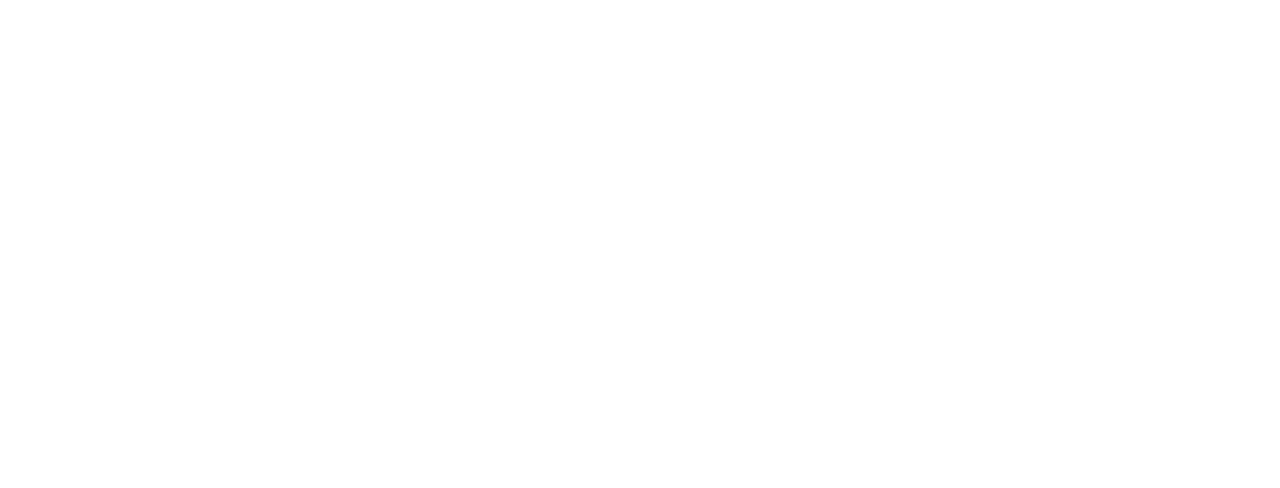
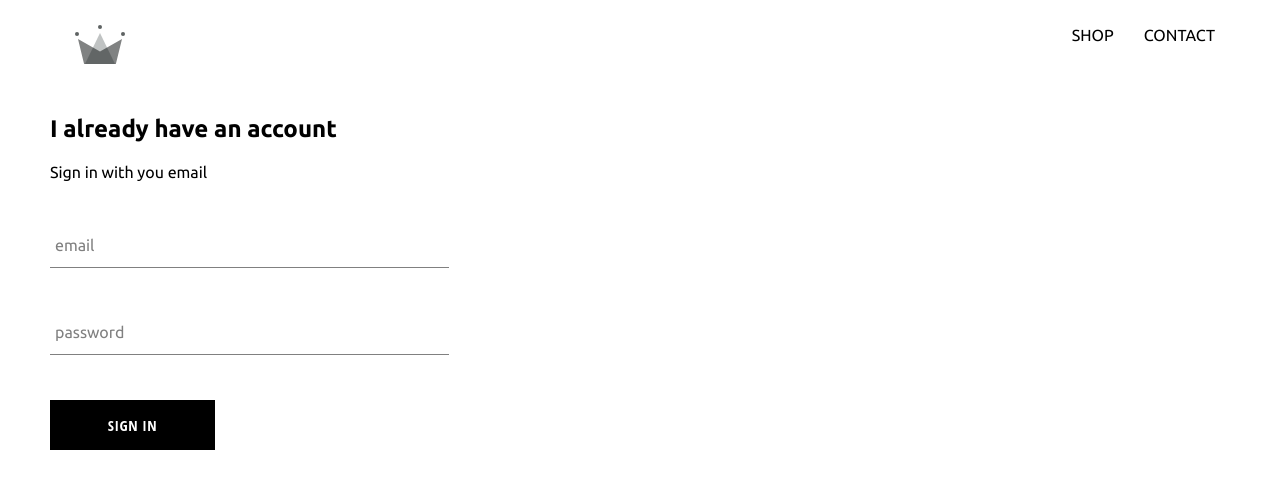
Before and after one commit to kukovisuals/needs-vio, a React (Create React App) app: page /signin in a window 1280 px wide. Shown: the top 488 px of the page. Built offline with nearby package versions, Linux system fonts and the light colour scheme.

Commit message:
created sigin in and sing up page

```diff
--- a/src/App.css
+++ b/src/App.css
@@ -2,3 +2,7 @@
 	font-family: 'Ubuntu', sans-serif;
 	padding: 0px 50px;
 }
+a {
+	text-decoration: none;
+	color: black;
+}
--- a/src/App.js
+++ b/src/App.js
@@ -4,14 +4,18 @@
 import './App.css';
 
 import HomePage from './pages/homepage/homepage';
-import ShopPage from './pages/shop/shop.component.jsx';
+import ShopPage from './pages/shop/shop.component';
+import signInAndUp from './pages/sign-in-and-up/sign-in-and-up.component';
+import Header   from './components/header/header.component';
 
 function App() {
   return (
     <div>
+    <Header />
       <Switch>
         <Route exact path='/' component={HomePage} />
         <Route path='/shop' component={ShopPage} />
+        <Route path='/signin' component={signInAndUp} />
       </Switch>
     </div>
   );
--- /dev/null
+++ b/src/components/custom-button/custom-button.component.jsx
@@ -0,0 +1,11 @@
+import React from 'react';
+
+import './custom-button.style.scss';
+
+const CustomButton = ({ children, ...otherProps }) => (
+  <button className='custom-button' {...otherProps}>
+    {children}
+  </button>
+);
+
+export default CustomButton;
--- /dev/null
+++ b/src/components/custom-button/custom-button.style.scss
@@ -0,0 +1,22 @@
+.custom-button {
+  min-width: 165px;
+  width: auto;
+  height: 50px;
+  letter-spacing: 0.5px;
+  line-height: 50px;
+  padding: 0 35px 0 35px;
+  font-size: 15px;
+  background-color: black;
+  color: white;
+  text-transform: uppercase;
+  font-family: 'Open Sans Condensed';
+  font-weight: bolder;
+  border: none;
+  cursor: pointer;
+
+  &:hover {
+    background-color: white;
+    color: black;
+    border: 1px solid black;
+  }
+}
--- /dev/null
+++ b/src/components/form-input/form-input.component.jsx
@@ -0,0 +1,23 @@
+import React from 'react';
+
+import './form-input.style.scss';
+
+const FormInput = ({ handleChange, label, ...otherProps }) =>(
+	<div className='group'>
+		<input
+			className='form-input'
+			onChange={handleChange} {...otherProps}
+		 />
+		 {label ? (
+			 	<label
+			 		className={`${
+			 			otherProps.value.length ? 'shrink' : ''
+			 		} form-input-label`}
+			 	>
+			 		{label}
+			 	</label>
+		 	) : null}
+	</div>
+);
+
+export default FormInput;
--- /dev/null
+++ b/src/components/form-input/form-input.style.scss
@@ -0,0 +1,54 @@
+$sub-color: grey;
+$main-color: black;
+
+@mixin shrinkLabel {
+  top: -14px;
+  font-size: 12px;
+  color: $main-color;
+}
+
+.group {
+  position: relative;
+  margin: 45px 0;
+
+  .form-input {
+    background: none;
+    background-color: white;
+    color: $sub-color;
+    font-size: 18px;
+    padding: 10px 10px 10px 5px;
+    display: block;
+    width: 100%;
+    border: none;
+    border-radius: 0;
+    border-bottom: 1px solid $sub-color;
+    margin: 25px 0;
+
+    &:focus {
+      outline: none;
+    }
+
+    &:focus ~ .form-input-label {
+      @include shrinkLabel();
+    }
+  }
+
+  input[type='password'] {
+    letter-spacing: 0.3em;
+  }
+
+  .form-input-label {
+    color: $sub-color;
+    font-size: 16px;
+    font-weight: normal;
+    position: absolute;
+    pointer-events: none;
+    left: 5px;
+    top: 10px;
+    transition: 300ms ease all;
+
+    &.shrink {
+      @include shrinkLabel();
+    }
+  }
+}
--- /dev/null
+++ b/src/components/header/header.component.jsx
@@ -0,0 +1,23 @@
+import React from 'react';
+import { Link } from 'react-router-dom';
+import { ReactComponent as Logo} from '../../assets/crown.svg';
+
+import './header.style.scss';
+
+const Header = () => (
+  <div className='header'>
+    <Link className='logo-container' to='/'>
+      <Logo className='logo' />
+    </Link>
+    <div className='options'>
+      <Link className='option' to='/shop'>
+        SHOP
+      </Link>
+      <Link className='option' to='/shop'>
+        CONTACT
+      </Link>
+    </div>
+  </div>
+);
+
+export default Header;
--- /dev/null
+++ b/src/components/header/header.style.scss
@@ -0,0 +1,25 @@
+.header {
+  height: 70px;
+  width: 100%;
+  display: flex;
+  justify-content: space-between;
+  margin-bottom: 25px;
+
+  .logo-container {
+    height: 100%;
+    width: 70px;
+    padding: 25px;
+  }
+
+  .options {
+    width: 50%;
+    height: 100%;
+    display: flex;
+    align-items: center;
+    justify-content: flex-end;
+
+    .option {
+      padding: 10px 15px;
+    }
+  }
+}
--- /dev/null
+++ b/src/components/sign-in/sign-in.component.jsx
@@ -0,0 +1,59 @@
+import React from 'react';
+
+import FormInput from '../form-input/form-input.component';
+import CustomButton from '../custom-button/custom-button.component';
+
+import './sign-in.style.scss';
+
+class SignIn extends React.Component {
+	constructor(props){
+		super(props);
+
+		this.state ={
+			email: '',
+			password: ''
+		}
+	}
+	handleSubmit = event => {
+		event.preventDefault();
+
+		this.state({ email: '', password: '' })
+	}
+
+	handleChange = event => {
+		const { value, name } = event.target;
+
+		this.state({ [name]: value })
+	}
+
+	render(){
+		return (
+			<div className='sign-in'>
+				<h2> I already have an account</h2>
+				<span> Sign in with you email </span>
+
+				<form onSubmit={this.handleSubmit}>
+					<FormInput
+						name='email'
+						type='email'
+						handleChange={this.handleChange}
+						value={this.state.email}
+						label='email'
+						required
+					/>
+					<FormInput
+						name='password'
+						type="password"
+						value={this.state.password}
+						handleChange={this.handleChange}
+						label='password'
+						required
+					/>
+					<CustomButton type='submit'> Sign in </CustomButton>
+				</form>
+			</div>
+		)
+	}
+}
+
+export default SignIn;
--- /dev/null
+++ b/src/components/sign-in/sign-in.style.scss
@@ -0,0 +1,9 @@
+.sign-in{
+	width: 30vw;
+	display: flex;
+	flex-direction: column;
+
+	.title {
+		margin: 10px 0;
+	}
+}
--- /dev/null
+++ b/src/pages/sign-in-and-up/sign-in-and-up.component.jsx
@@ -0,0 +1,13 @@
+import React from 'react';
+
+import SignIn from '../../components/sign-in/sign-in.component';
+
+import './sign-in-and-up.style.scss';
+
+const signInAndUp = () => (
+	<div className='sign-in-and-up'>
+		<SignIn/>
+	</div>
+);
+
+export default signInAndUp;
```
Also changed, not shown: src/assets/crown.svg (added), src/pages/sign-in-and-up/sign-in-and-up.style.scss (added).
